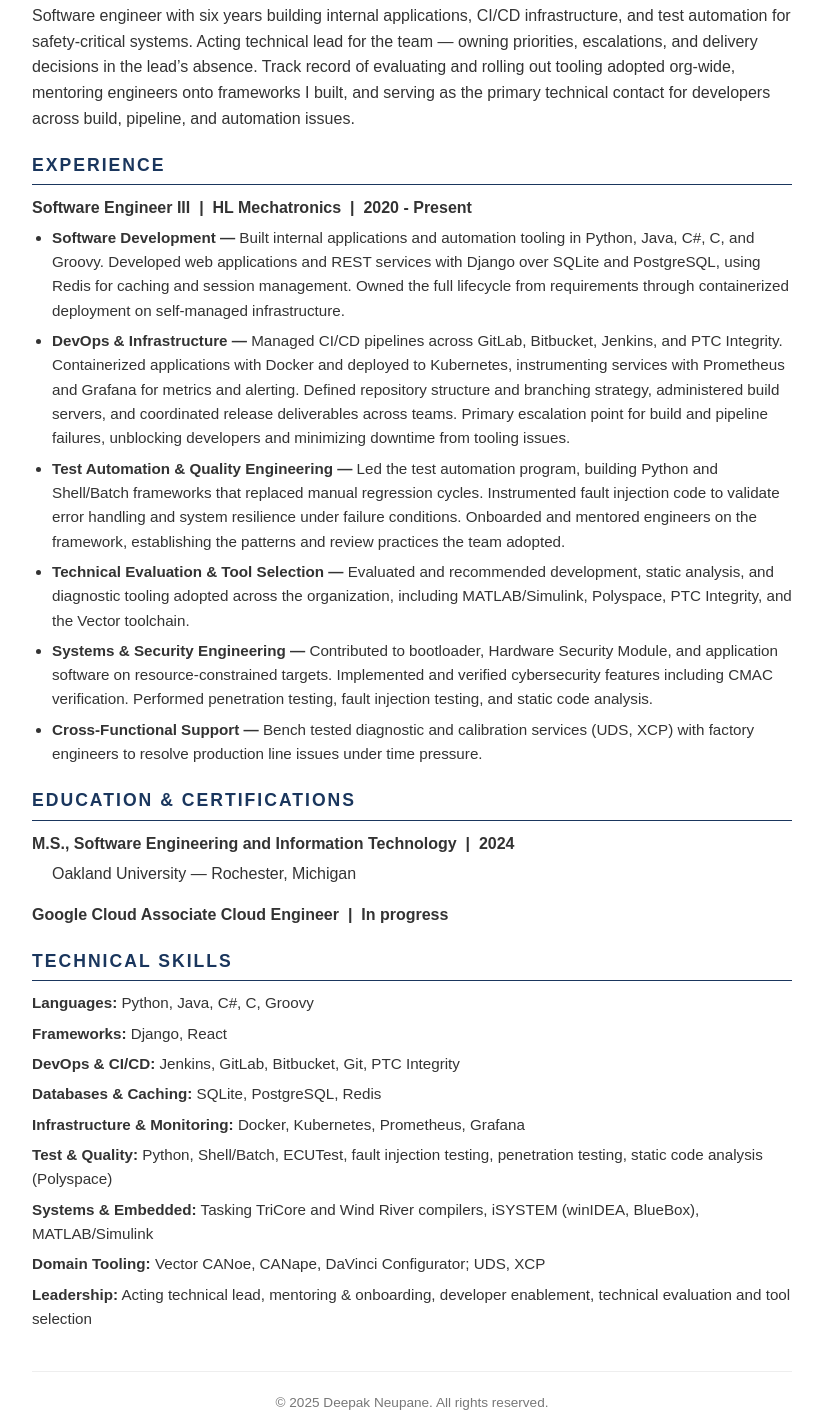
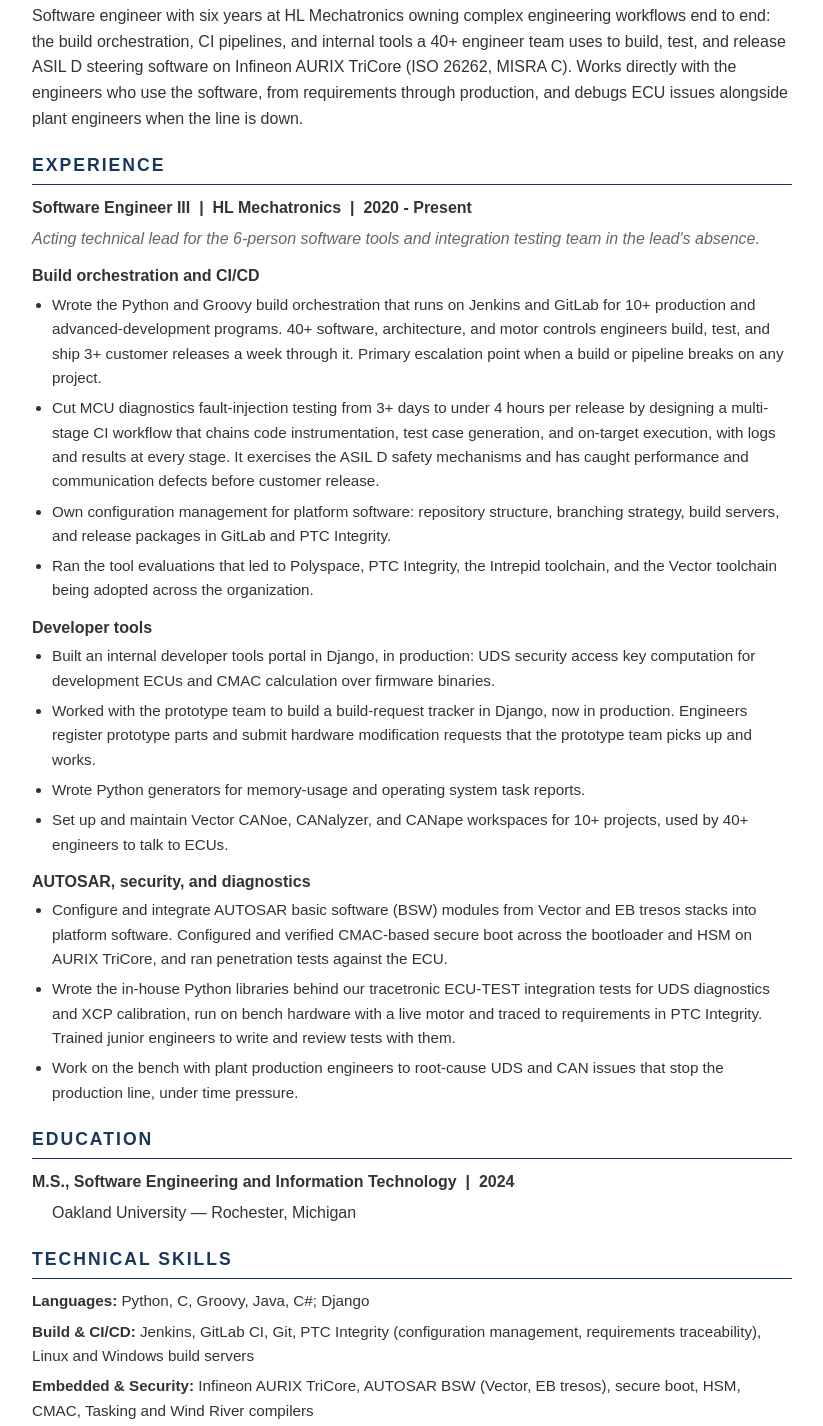
Before and after one commit to dneupan1/dneupan1.github.io, an Eleventy site: page index.njk in a window 1280 px wide. Shown: the part 270-1696 px from the top of the page, without its empty margins (228-1051 px from the left). Built offline with nearby package versions, Linux system fonts and the light colour scheme; Eleventy itself is replaced by a stand-in of ours; files that its build step writes are made by us from their sources.

Commit message:
adding updated resume

```diff
--- a/index.njk
+++ b/index.njk
@@ -9,7 +9,7 @@ title: Deepak Neupane - Resume
   <div style="text-align: center; margin-bottom: 30px;">
     <h1>Deepak Neupane</h1>
     <p style="font-weight: bold; margin-bottom: 5px; color: #666; font-size: 0.95rem; letter-spacing: 1px;">
-      SOFTWARE ENGINEER &middot; DEVOPS &middot; TEST AUTOMATION
+      SOFTWARE ENGINEER &middot; EMBEDDED BUILD SYSTEMS &middot; CI/CD &middot; EMBEDDED SECURITY
     </p>
     <p style="font-size: 0.95rem;">
       deepak.97733@gmail.com | 989-964-8179
@@ -21,10 +21,10 @@ title: Deepak Neupane - Resume
     <h3 class="section-title">Summary</h3>
     <div class="content-block">
       <p>
-        Software engineer with six years building internal applications, CI/CD infrastructure, and test automation for safety-critical systems.
-        Acting technical lead for the team — owning priorities, escalations, and delivery decisions in the lead’s absence. Track record of
-        evaluating and rolling out tooling adopted org-wide, mentoring engineers onto frameworks I built, and serving as the primary
-        technical contact for developers across build, pipeline, and automation issues.
+        Software engineer with six years at HL Mechatronics owning complex engineering workflows end to end: the build orchestration,
+        CI pipelines, and internal tools a 40+ engineer team uses to build, test, and release ASIL D steering software on Infineon
+        AURIX TriCore (ISO 26262, MISRA C). Works directly with the engineers who use the software, from requirements through
+        production, and debugs ECU issues alongside plant engineers when the line is down.
       </p>
     </div>
   </section>
@@ -35,51 +35,74 @@ title: Deepak Neupane - Resume
 
     <div class="content-block">
       <p class="job-title">Software Engineer III &nbsp;|&nbsp; HL Mechatronics &nbsp;|&nbsp; 2020 - Present</p>
+      <p style="font-style: italic; color: #666;">
+        Acting technical lead for the 6-person software tools and integration testing team in the lead's absence.
+      </p>
+
+      <p style="font-weight: bold; margin-top: 12px; margin-bottom: 4px;">Build orchestration and CI/CD</p>
       <ul>
         <li>
-          <strong>Software Development —</strong> Built internal applications and automation tooling in Python, Java, C#, C, and Groovy. Developed
-          web applications and REST services with Django over SQLite and PostgreSQL, using Redis for caching and session management.
-          Owned the full lifecycle from requirements through containerized deployment on self-managed infrastructure.
+          Wrote the Python and Groovy build orchestration that runs on Jenkins and GitLab for 10+ production and advanced-development
+          programs. 40+ software, architecture, and motor controls engineers build, test, and ship 3+ customer releases a week through it.
+          Primary escalation point when a build or pipeline breaks on any project.
         </li>
         <li>
-          <strong>DevOps & Infrastructure —</strong> Managed CI/CD pipelines across GitLab, Bitbucket, Jenkins, and PTC Integrity. Containerized
-          applications with Docker and deployed to Kubernetes, instrumenting services with Prometheus and Grafana for metrics and
-          alerting. Defined repository structure and branching strategy, administered build servers, and coordinated release deliverables
-          across teams. Primary escalation point for build and pipeline failures, unblocking developers and minimizing downtime from
-          tooling issues.
+          Cut MCU diagnostics fault-injection testing from 3+ days to under 4 hours per release by designing a multi-stage CI workflow
+          that chains code instrumentation, test case generation, and on-target execution, with logs and results at every stage. It
+          exercises the ASIL D safety mechanisms and has caught performance and communication defects before customer release.
         </li>
         <li>
-          <strong>Test Automation & Quality Engineering —</strong> Led the test automation program, building Python and Shell/Batch frameworks that
-          replaced manual regression cycles. Instrumented fault injection code to validate error handling and system resilience under
-          failure conditions. Onboarded and mentored engineers on the framework, establishing the patterns and review practices the
-          team adopted.
+          Own configuration management for platform software: repository structure, branching strategy, build servers, and release
+          packages in GitLab and PTC Integrity.
         </li>
         <li>
-          <strong>Technical Evaluation & Tool Selection —</strong> Evaluated and recommended development, static analysis, and diagnostic tooling
-          adopted across the organization, including MATLAB/Simulink, Polyspace, PTC Integrity, and the Vector toolchain.
+          Ran the tool evaluations that led to Polyspace, PTC Integrity, the Intrepid toolchain, and the Vector toolchain being adopted
+          across the organization.
+        </li>
+      </ul>
+
+      <p style="font-weight: bold; margin-top: 12px; margin-bottom: 4px;">Developer tools</p>
+      <ul>
+        <li>
+          Built an internal developer tools portal in Django, in production: UDS security access key computation for development ECUs
+          and CMAC calculation over firmware binaries.
         </li>
         <li>
-          <strong>Systems & Security Engineering —</strong> Contributed to bootloader, Hardware Security Module, and application software on
-          resource-constrained targets. Implemented and verified cybersecurity features including CMAC verification. Performed
-          penetration testing, fault injection testing, and static code analysis.
+          Worked with the prototype team to build a build-request tracker in Django, now in production. Engineers register prototype
+          parts and submit hardware modification requests that the prototype team picks up and works.
+        </li>
+        <li>Wrote Python generators for memory-usage and operating system task reports.</li>
+        <li>
+          Set up and maintain Vector CANoe, CANalyzer, and CANape workspaces for 10+ projects, used by 40+ engineers to talk to ECUs.
+        </li>
+      </ul>
+
+      <p style="font-weight: bold; margin-top: 12px; margin-bottom: 4px;">AUTOSAR, security, and diagnostics</p>
+      <ul>
+        <li>
+          Configure and integrate AUTOSAR basic software (BSW) modules from Vector and EB tresos stacks into platform software.
+          Configured and verified CMAC-based secure boot across the bootloader and HSM on AURIX TriCore, and ran penetration tests
+          against the ECU.
         </li>
         <li>
-          <strong>Cross-Functional Support —</strong> Bench tested diagnostic and calibration services (UDS, XCP) with factory engineers to resolve
-          production line issues under time pressure.
+          Wrote the in-house Python libraries behind our tracetronic ECU-TEST integration tests for UDS diagnostics and XCP calibration,
+          run on bench hardware with a live motor and traced to requirements in PTC Integrity. Trained junior engineers to write and
+          review tests with them.
+        </li>
+        <li>
+          Work on the bench with plant production engineers to root-cause UDS and CAN issues that stop the production line, under time
+          pressure.
         </li>
       </ul>
     </div>
   </section>
 
-  <!-- Education & Certifications -->
+  <!-- Education -->
   <section>
-    <h3 class="section-title">Education & Certifications</h3>
+    <h3 class="section-title">Education</h3>
     <div class="content-block">
       <p class="job-title">M.S., Software Engineering and Information Technology &nbsp;|&nbsp; 2024</p>
       <p style="margin-left: 20px;">Oakland University — Rochester, Michigan</p>
-    </div>
-    <div class="content-block">
-      <p class="job-title">Google Cloud Associate Cloud Engineer &nbsp;|&nbsp; In progress</p>
     </div>
   </section>
 
@@ -88,15 +111,11 @@ title: Deepak Neupane - Resume
     <h3 class="section-title">Technical Skills</h3>
     <div class="content-block">
       <ul style="list-style: none; margin-left: 0;">
-        <li><strong>Languages:</strong> Python, Java, C#, C, Groovy</li>
-        <li><strong>Frameworks:</strong> Django, React</li>
-        <li><strong>DevOps & CI/CD:</strong> Jenkins, GitLab, Bitbucket, Git, PTC Integrity</li>
-        <li><strong>Databases & Caching:</strong> SQLite, PostgreSQL, Redis</li>
-        <li><strong>Infrastructure & Monitoring:</strong> Docker, Kubernetes, Prometheus, Grafana</li>
-        <li><strong>Test & Quality:</strong> Python, Shell/Batch, ECUTest, fault injection testing, penetration testing, static code analysis (Polyspace)</li>
-        <li><strong>Systems & Embedded:</strong> Tasking TriCore and Wind River compilers, iSYSTEM (winIDEA, BlueBox), MATLAB/Simulink</li>
-        <li><strong>Domain Tooling:</strong> Vector CANoe, CANape, DaVinci Configurator; UDS, XCP</li>
-        <li><strong>Leadership:</strong> Acting technical lead, mentoring & onboarding, developer enablement, technical evaluation and tool selection</li>
+        <li><strong>Languages:</strong> Python, C, Groovy, Java, C#; Django</li>
+        <li><strong>Build &amp; CI/CD:</strong> Jenkins, GitLab CI, Git, PTC Integrity (configuration management, requirements traceability), Linux and Windows build servers</li>
+        <li><strong>Embedded &amp; Security:</strong> Infineon AURIX TriCore, AUTOSAR BSW (Vector, EB tresos), secure boot, HSM, CMAC, Tasking and Wind River compilers</li>
+        <li><strong>Test &amp; Tools:</strong> tracetronic ECU-TEST, fault injection, penetration testing, Polyspace, Vector CANoe/CANape/DaVinci Configurator, iSYSTEM winIDEA/BlueBox</li>
+        <li><strong>Standards:</strong> ISO 26262 (ASIL D), MISRA C, AUTOSAR Classic, UDS (ISO 14229), XCP, CAN</li>
       </ul>
     </div>
   </section>
```
Also changed, not shown: 1 other file.
